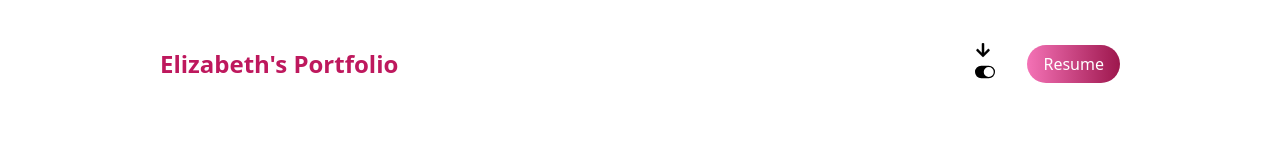
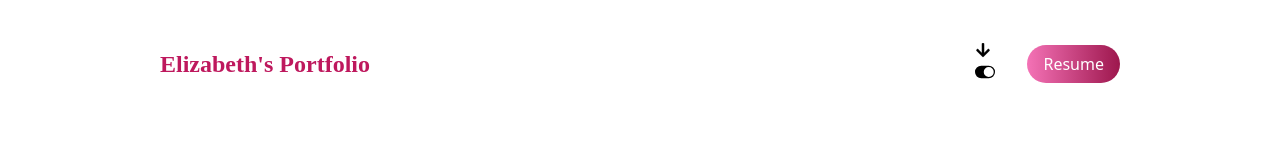
Before and after one commit to Elizabethucar/elizabethportfolio, a React (Create React App) app: page / in a window 1280 px wide. Shown: the top 160 px of the page. Built offline with nearby package versions, Linux system fonts and the light colour scheme.

Commit message:
darkmode

```diff
--- a/src/components/Home.jsx
+++ b/src/components/Home.jsx
@@ -13,7 +13,7 @@ const Home = () => {
   const [darkMode, setDarkMode]= useState(false)
 
   return (
-    <div className={darkMode ? "dark" : ""}>
+    <div className={darkMode ? 'dark' : ''}>
     <main className='bg-white px-10 md:px-20 lg:px-40 dark:bg-gray-900  dark:text-white'>
     <section className='min-h-screen'>
     <nav className='py-10 mb-12 flex justify-between'>
@@ -25,7 +25,7 @@ const Home = () => {
       <ul className='flex items-center'>
       <li className='flex flex-col'>
        <span className='animate-bounce'><FaArrowDown /></span>
-    <BsToggleOn onClick={()=>setDarkMode(!darkMode)} className='cursor-pointer text-xl'/>
+    <BsToggleOn onClick={()=>setDarkMode(!darkMode)} className='cursor-pointer text-xl relative'/>
     </li>
     <li className='hover:scale-110 duration-300'>
       <a className='bg-gradient-to-r from-pink-400 to-pink-800 text-white px-4 py-2 rounded-full ml-8'
--- a/tailwind.config.js
+++ b/tailwind.config.js
@@ -1,10 +1,13 @@
 /** @type {import('tailwindcss').Config} */
 module.exports = {
-  content: [
-    "./src/**/*.{js,jsx,ts,tsx}",
-  ],
+  darkMode: "class",
+  content: ["./src/**/*.{html,js,jsx}"],
   theme: {
-    extend: {},
+    extend: {
+      fontFamily: {
+        burtons: "burtons",
+      }
+    },
   },
   plugins: [],
 }
```
